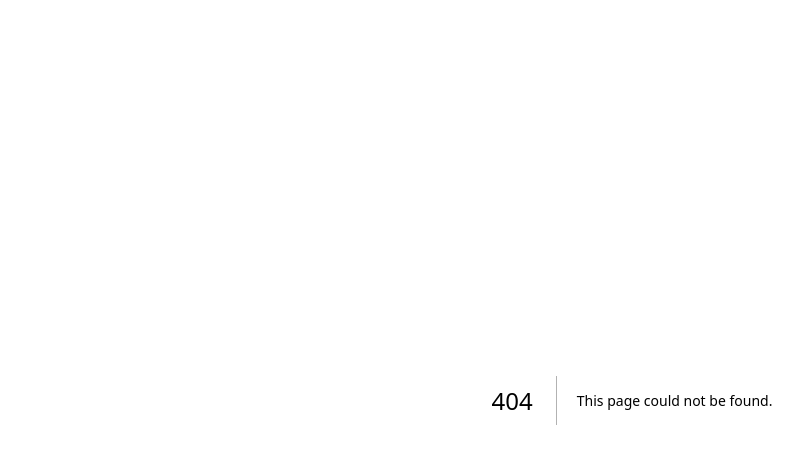
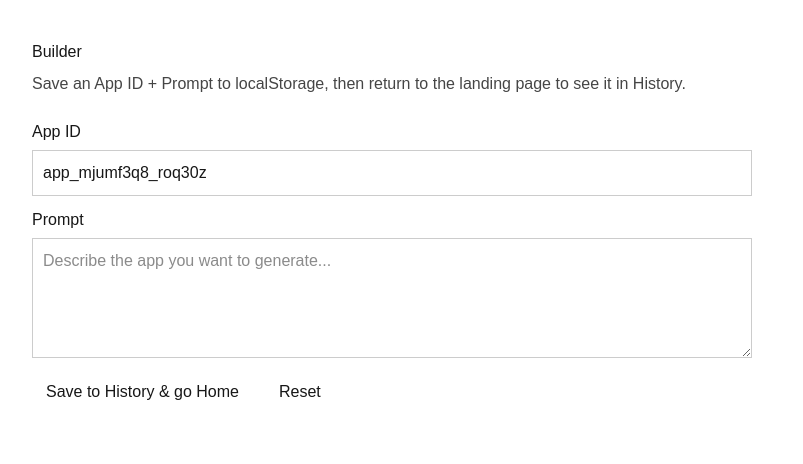
Before and after one commit to yaronmadmon/Astrion-app, a Next.js app: page /builder in a window 1280 px wide. Before the commit this address had no page. Shown: the top 464 px of the page, without its empty margins (8-811 px from the left). Built offline with nearby package versions, Linux system fonts and the light colour scheme.

Commit message:
feat: Add page builder component
Co-authored-by: yaronmadmon <yaronmadmon@gmail.com>

```diff
--- /dev/null
+++ b/app/builder/page.tsx
@@ -0,0 +1,89 @@
+"use client";
+
+import { useMemo, useState, useTransition } from "react";
+import { useRouter } from "next/navigation";
+import { addHistoryItem } from "@/lib/history";
+
+function generateId(): string {
+  // Short, readable id (not cryptographically secure)
+  return `app_${Date.now().toString(36)}_${Math.random().toString(36).slice(2, 8)}`;
+}
+
+export default function BuilderPage() {
+  const router = useRouter();
+  const [isPending, startTransition] = useTransition();
+
+  const [prompt, setPrompt] = useState("");
+  const defaultId = useMemo(() => generateId(), []);
+  const [appId, setAppId] = useState(defaultId);
+
+  const canSave = prompt.trim().length > 0 && appId.trim().length > 0;
+
+  const onSave = () => {
+    if (!canSave) return;
+
+    addHistoryItem({
+      id: appId.trim(),
+      prompt: prompt.trim(),
+      createdAt: new Date().toISOString(),
+    });
+
+    // Navigate using Next router (no window.location.href race)
+    startTransition(() => {
+      router.push("/");
+    });
+  };
+
+  return (
+    <main style={{ padding: 40, maxWidth: 800 }}>
+      <h1>Builder</h1>
+      <p style={{ marginTop: 8, opacity: 0.8 }}>
+        Save an App ID + Prompt to localStorage, then return to the landing page
+        to see it in History.
+      </p>
+
+      <div style={{ marginTop: 24, display: "grid", gap: 12 }}>
+        <label style={{ display: "grid", gap: 6 }}>
+          <span>App ID</span>
+          <input
+            value={appId}
+            onChange={(e) => setAppId(e.target.value)}
+            style={{ padding: 10, border: "1px solid #ccc" }}
+            placeholder="app_..."
+          />
+        </label>
+
+        <label style={{ display: "grid", gap: 6 }}>
+          <span>Prompt</span>
+          <textarea
+            value={prompt}
+            onChange={(e) => setPrompt(e.target.value)}
+            style={{ padding: 10, border: "1px solid #ccc", minHeight: 120 }}
+            placeholder="Describe the app you want to generate..."
+          />
+        </label>
+
+        <div style={{ display: "flex", gap: 12 }}>
+          <button
+            type="button"
+            onClick={onSave}
+            disabled={!canSave || isPending}
+            style={{ padding: "10px 14px" }}
+          >
+            Save to History &amp; go Home
+          </button>
+          <button
+            type="button"
+            onClick={() => {
+              setAppId(generateId());
+              setPrompt("");
+            }}
+            style={{ padding: "10px 14px" }}
+          >
+            Reset
+          </button>
+        </div>
+      </div>
+    </main>
+  );
+}
```
